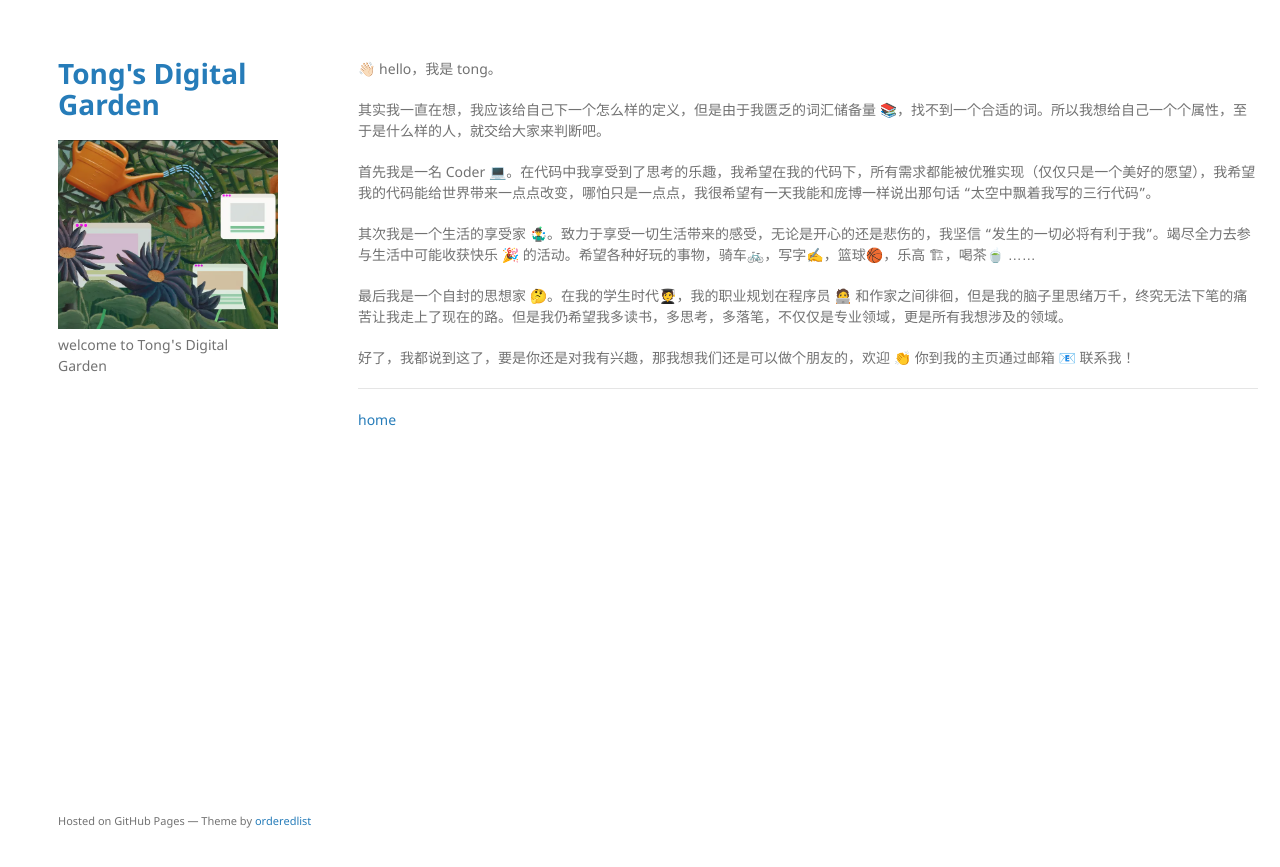
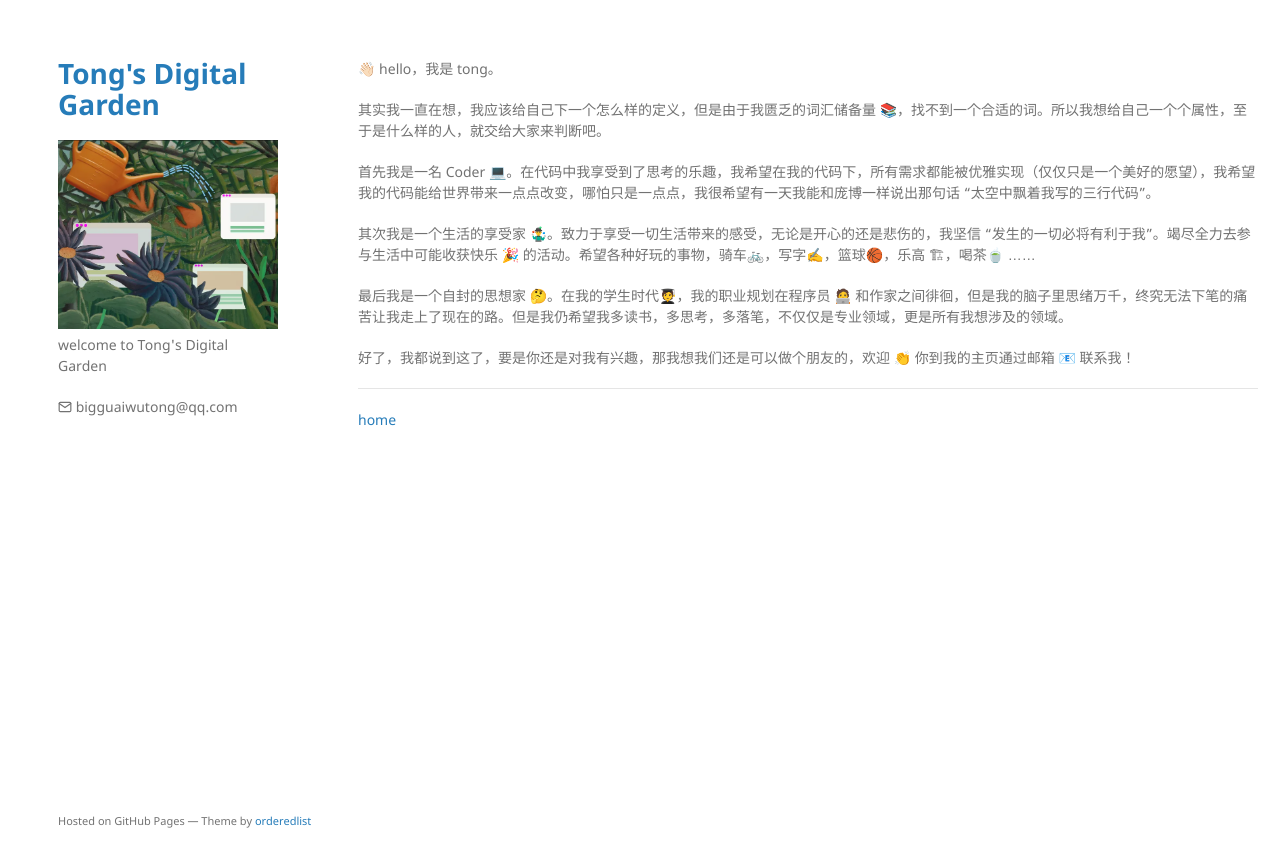
Before and after one commit to TongCodeSpace/TongCodeSpace.github.io, a Jekyll site: the page built from note/Aboutme.md, in a window 1280 px wide. Shown: the top 867 px of the page. Built offline with Jekyll 4.4.1, drawn with Linux system fonts in a browser that asks for light colours.

Commit message:
vault backup: M .DS_Store .obsidian/workspace.json _config.yml _layouts/default.html assets/.DS_Store, A _includes/sidebar.html

```diff
--- a/_config.yml
+++ b/_config.yml
@@ -4,3 +4,4 @@ description: welcome to Tong's Digital Garden
 show_downloads: false
 google_analytics:
 theme: jekyll-theme-minimal
+email: bigguaiwutong@qq.com
--- /dev/null
+++ b/_includes/sidebar.html
@@ -0,0 +1,18 @@
+<div class="link-wrapper" style="margin-bottom: 20px">
+    <style scoped>
+      ul.link a {
+        color:var(--clr-h1-and-bold);
+        text-decoration:none;
+      }
+
+      ul.link a:hover, a:focus {
+        color: var(--clr-a-text-hvr);
+      }
+    </style>
+    <ul class="link">
+      {%- for platform in site.sidebar %}
+      <!-- <li><a href="{{ platform.link }}"><i class="{{ platform.icon }}"></i> {{ platform.name }}</a></li> -->
+       <li><a href="{{ platform.link }}">{{ platform.icon }}&nbsp;{{ platform.name }}</a></li>
+      {%- endfor %}
+    </ul>
+  </div>
--- a/_layouts/default.html
+++ b/_layouts/default.html
@@ -31,6 +31,12 @@
         <p class="view"><a href="{{ site.github.owner_url }}">View My GitHub Profile</a></p>
         {% endif %}
 
+        {% if site.email %}
+        <p class="addr"><svg xmlns="http://www.w3.org/2000/svg" aria-hidden="true" role="img" style="vertical-align: -0.125em;" width="1em" height="1em" preserveAspectRatio="xMidYMid meet" viewBox="0 0 24 24"><g fill="none" stroke="currentColor" stroke-linecap="round" stroke-linejoin="round" stroke-width="2"><path d="M4 4h16c1.1 0 2 .9 2 2v12c0 1.1-.9 2-2 2H4c-1.1 0-2-.9-2-2V6c0-1.1.9-2 2-2z"/><path d="m22 6l-10 7L2 6"/></g></svg>&nbsp;{{ site.email }}</p>
+        {% endif %}
+
+        {% include sidebar.html %}
+
         {% if site.show_downloads %}
         <ul class="downloads">
           <li><a href="{{ site.github.zip_url }}">Download <strong>ZIP File</strong></a></li>
```
Also changed, not shown: .obsidian/workspace.json, 2 other files.
